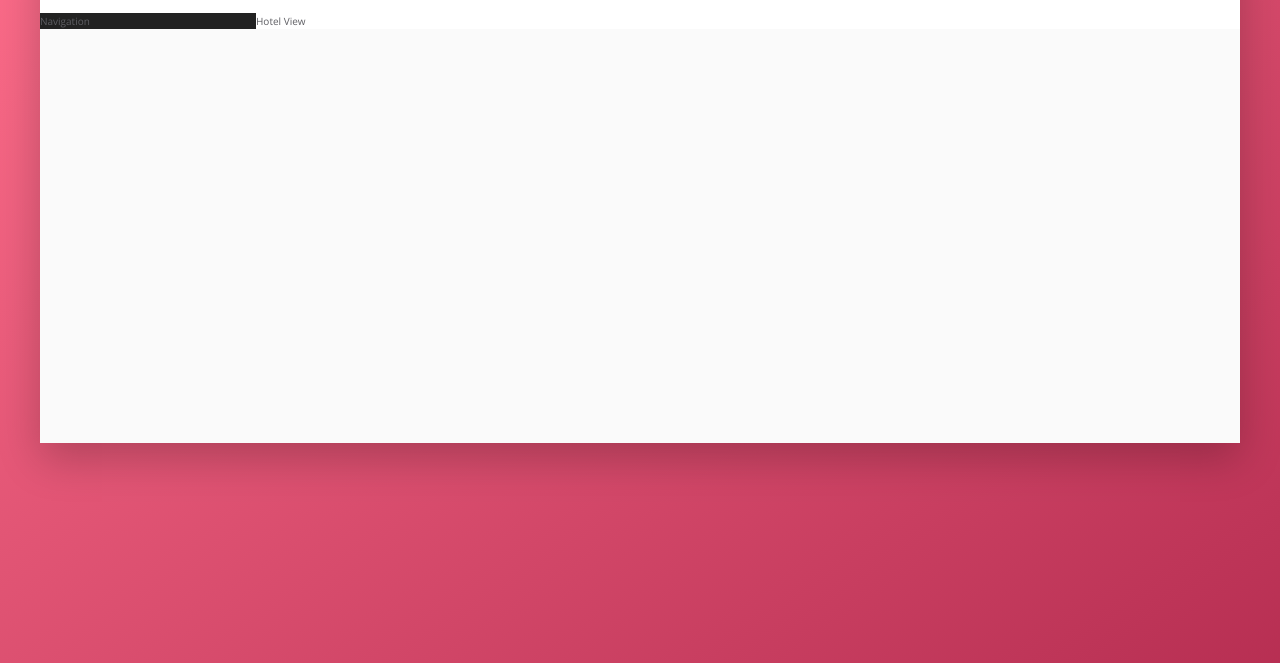
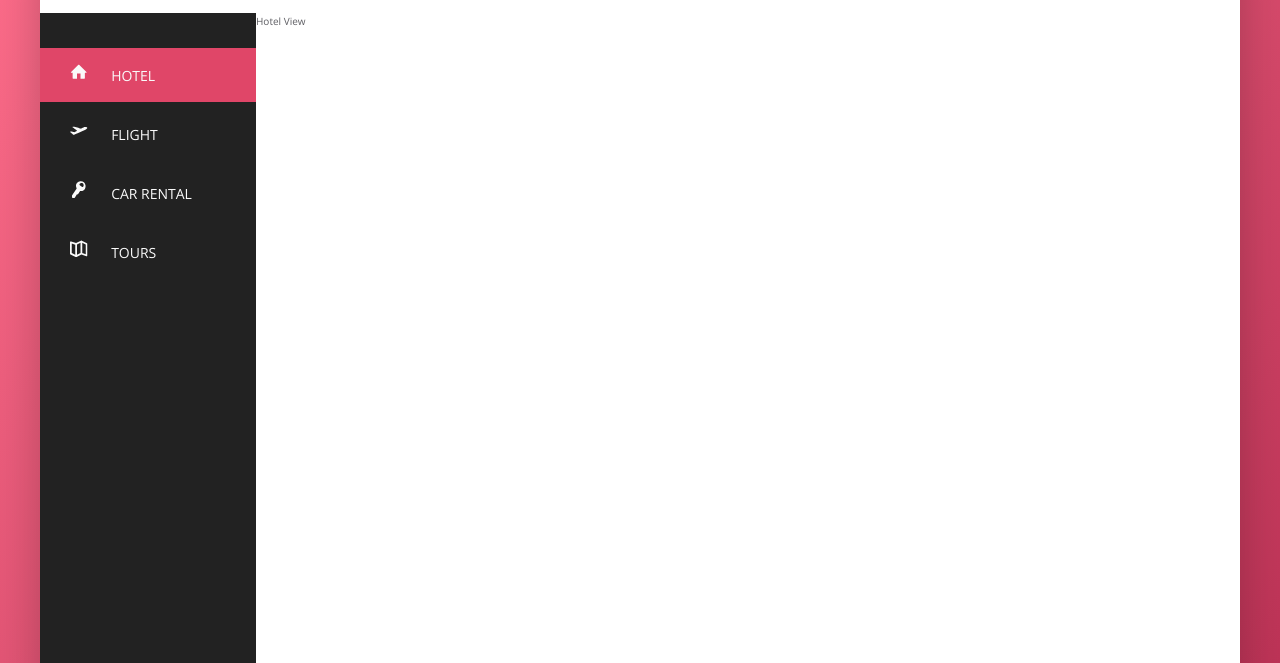
Before and after one commit to 6Mario6/css-flexbox-trillo-ui, a website: page index.html in a window 1280 px wide. Shown: the part 137-800 px from the top of the page. Drawn offline with nearby package versions, Linux system fonts and the light colour scheme.

Commit message:
feat: enhance sidebar navigation and layout structure

```diff
--- a/index.html
+++ b/index.html
@@ -53,7 +53,45 @@
         </nav>
       </header>
       <div class="content">
-        <nav class="sidebar">Navigation</nav>
+        <nav class="sidebar">
+          <ul class="side-nav">
+            <li class="side-nav__item side-nav__item--active">
+              <a href="#" class="side-nav__link">
+                <svg class="side-nav__icon">
+                  <use xlink:href="img/SVG/sprite.svg#icon-home"></use>
+                </svg>
+                <span>Hotel</span>
+              </a>
+            </li>
+            <li class="side-nav__item">
+              <a href="#" class="side-nav__link">
+                <svg class="side-nav__icon">
+                  <use
+                    xlink:href="img/SVG/sprite.svg#icon-aircraft-take-off"
+                  ></use>
+                </svg>
+                <span>Flight</span>
+              </a>
+            </li>
+            <li class="side-nav__item">
+              <a href="#" class="side-nav__link">
+                <svg class="side-nav__icon">
+                  <use xlink:href="img/SVG/sprite.svg#icon-key"></use>
+                </svg>
+                <span>Car rental</span>
+              </a>
+            </li>
+            <li class="side-nav__item">
+              <a href="#" class="side-nav__link">
+                <svg class="side-nav__icon">
+                  <use xlink:href="img/SVG/sprite.svg#icon-map"></use>
+                </svg>
+                <span>Tours</span>
+              </a>
+            </li>
+          </ul>
+          <div class="legal">&copy; 2025 by trillo. All rights reserved.</div>
+        </nav>
         <main class="hotel-view">Hotel View</main>
       </div>
     </div>
--- a/scss/_components.scss
+++ b/scss/_components.scss
@@ -97,3 +97,61 @@
     margin-right: 1rem;
   }
 }
+
+.side-nav {
+  font-size: 1.4rem;
+  list-style: none;
+  margin-top: 3.5rem;
+  &__item {
+    position: relative;
+    &:not(:last-child) {
+      margin-bottom: 0.5rem;
+    }
+  }
+  &__item::before {
+    content: "";
+    position: absolute;
+    top: 0;
+    left: 0;
+    height: 100%;
+    width: 3px;
+    background-color: var(--color-primary);
+    transform: scaleY(0);
+    transition: transform 0.2s, width 0.4s cubic-bezier(1, 0, 0, 1) 0.2s,
+      background-color 0.2s;
+  }
+  &__item:hover::before,
+  &__item--active::before {
+    transform: scaleY(1);
+    width: 100%;
+  }
+  &__item:active::before {
+    background-color: var(--color-primary-light);
+  }
+  &__icon {
+    width: 1.75rem;
+    height: 1.75rem;
+    margin-right: 2rem;
+    fill: currentColor;
+  }
+
+  &__link:link,
+  &__link:visited {
+    display: flex;
+    align-items: center;
+    color: var(--color-grey-light-1);
+    text-decoration: none;
+    text-transform: uppercase;
+    display: block;
+    padding: 1.5rem 3rem;
+    position: relative;
+    z-index: 1;
+  }
+}
+
+.legal {
+  font-size: 1.2rem;
+  color: var(--color-grey-light-4);
+  text-align: center;
+  padding: 2rem;
+}
--- a/scss/_layout.scss
+++ b/scss/_layout.scss
@@ -21,6 +21,9 @@
 }
 
 .sidebar {
+  display: flex;
+  flex-direction: column;
+  justify-content: space-between;
   background-color: var(--color-grey-dark-1);
   flex: 0 0 18%;
 }
@@ -28,4 +31,5 @@
 .hotel-view {
   background-color: #fff;
   flex: 1;
+  height: 80rem;
 }
```
Also changed, not shown: css/style.css.
